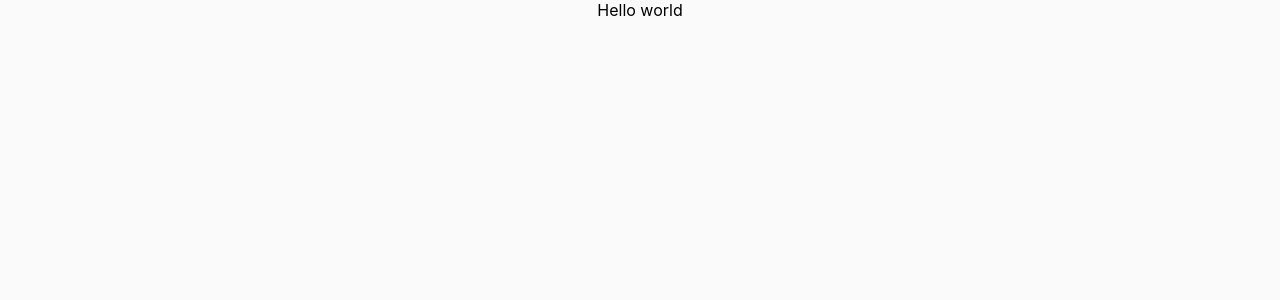
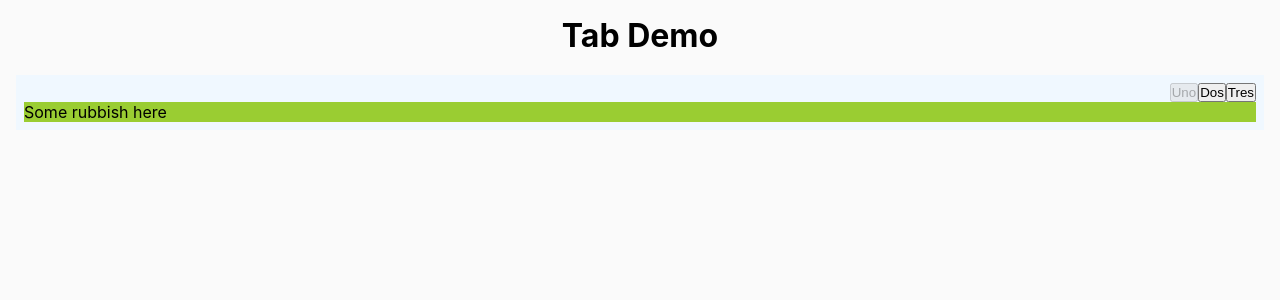
Before and after one commit to sonnybardhan/components-practice, a React (Create React App) app: page / in a window 1280 px wide. Shown: the top 300 px of the page. Built offline with nearby package versions, Linux system fonts and the light colour scheme.

Commit message:
implement tabs component

```diff
--- a/src/App.js
+++ b/src/App.js
@@ -1,5 +1,30 @@
+import Tabs from './Tabs';
+
+const content = [
+  {
+    id: 1,
+    text: 'Some rubbish here',
+    label: 'Uno',
+  },
+  {
+    id: 2,
+    text: 'this is to notify the authorities',
+    label: 'Dos',
+  },
+  {
+    id: 3,
+    text: 'Lorem ipsum dolor sit amet consectetur adipisicing elit. Eius, asperiores non praesentium saepe reprehenderit nemo numquam at esse rem repellat eligendi possimus eaque, obcaecati laudantium et odit soluta? Impedit ut exercitationem perferendis officia. Repudiandae quia sequi rem odit quae animi possimus dolores eligendi, veritatis odio velit a ullam labore quo.',
+    label: 'Tres',
+  },
+];
+
 function App() {
-  return <div>Hello world</div>;
+  return (
+    <div className='App'>
+      <h1>Tab Demo</h1>
+      <Tabs content={content} />
+    </div>
+  );
 }
 
 export default App;
--- /dev/null
+++ b/src/Tab.js
@@ -0,0 +1,16 @@
+import React from 'react';
+
+const Tab = ({ item, handleTabClick, activeTab }) => {
+  const { id, label } = item;
+  return (
+    <button
+      className={`label ${id === activeTab ? 'active' : ''}`}
+      disabled={id === activeTab}
+      onClick={() => handleTabClick(id)}
+    >
+      {label}
+    </button>
+  );
+};
+
+export default Tab;
--- /dev/null
+++ b/src/Tabs.js
@@ -0,0 +1,40 @@
+import React, { useState } from 'react';
+import Tab from './Tab';
+
+const Tabs = ({ content }) => {
+  const [activeTab, setActiveTab] = useState(1);
+
+  const handleTabClick = (id) => {
+    setActiveTab(id);
+  };
+
+  return (
+    <div className='tabs-container'>
+      <div className='labels-container'>
+        {content.map((item) => (
+          <Tab
+            item={item}
+            handleTabClick={handleTabClick}
+            key={item.id}
+            activeTab={activeTab}
+          />
+        ))}
+      </div>
+      <div className='content-container'>
+        {content.map((item) => {
+          const { text, id } = item;
+          return (
+            <div
+              className={`content ${id === activeTab ? 'show' : ''}`}
+              key={Math.random()}
+            >
+              {text}
+            </div>
+          );
+        })}
+      </div>
+    </div>
+  );
+};
+
+export default Tabs;
--- a/src/index.css
+++ b/src/index.css
@@ -22,3 +22,40 @@ code {
   font-family: source-code-pro, Menlo, Monaco, Consolas, 'Courier New',
     monospace;
 }
+
+.App{
+  display: flex;
+  flex-direction: column;
+  align-items: center;
+  padding: 1em;
+  width: 100vw;
+}
+
+h1{
+  margin-bottom: .5em;
+}
+
+.tabs-container{
+  width: 100%;
+  padding: .5em;
+  background-color: aliceblue;
+  margin: .25em;
+}
+
+.content {
+  background-color: yellowgreen;
+  display: none;
+}
+.show {
+  display: block;
+}
+
+.labels-container{
+  width: 100%;
+  display: flex;
+  justify-content: flex-end;
+  /* background-color: aqua; */
+}
+.content-container{
+
+}
```
Also changed, not shown: src/TabLabel.js (added, +11 -0 lines).
